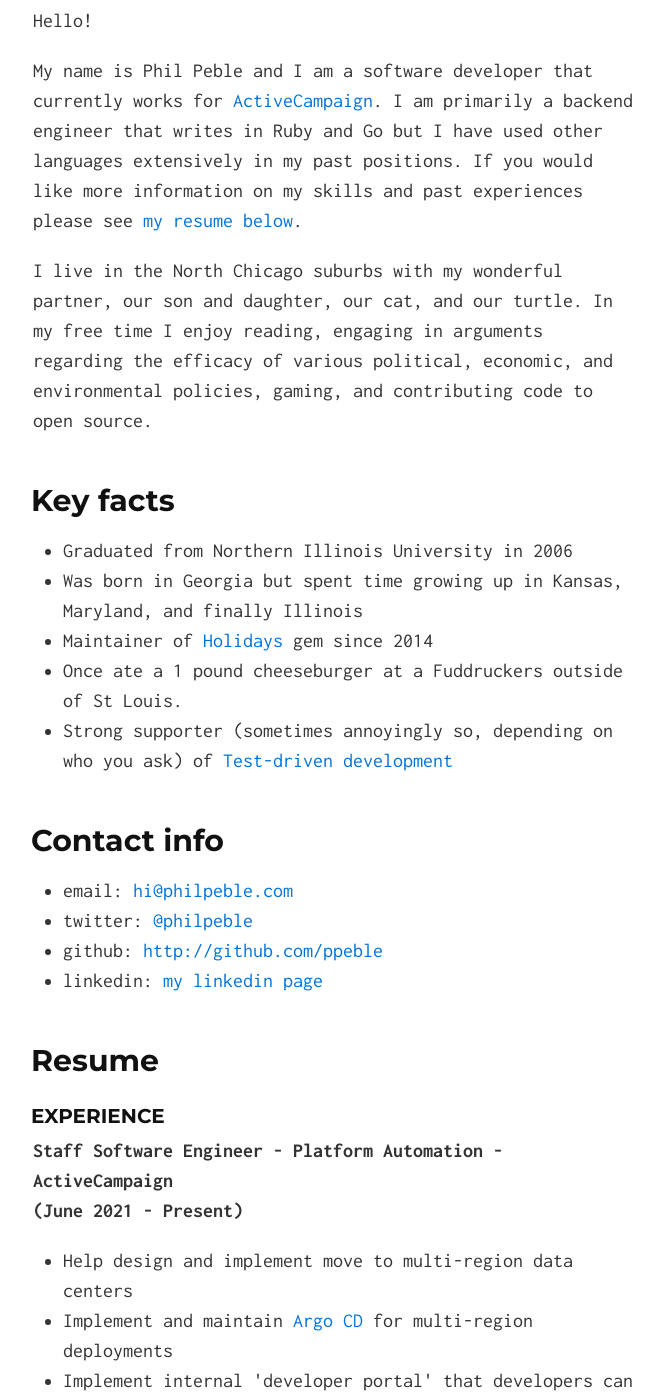
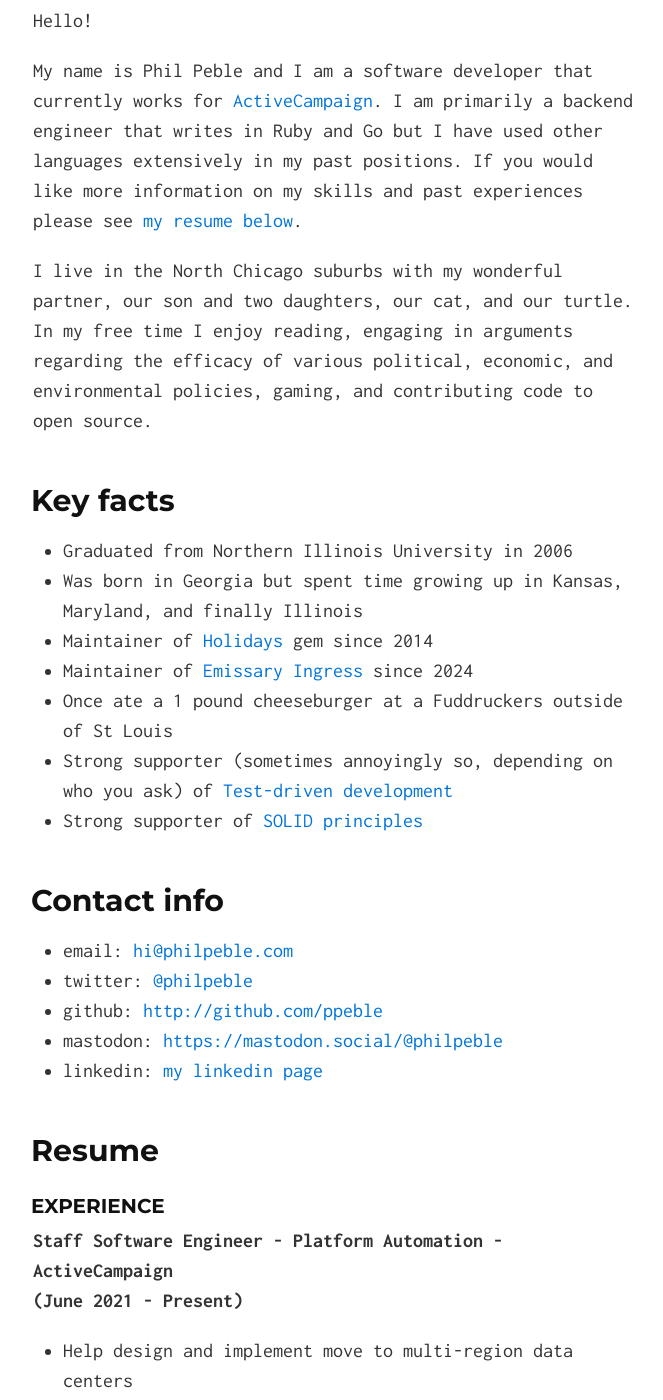
Before and after one commit to ppeble/ppeble.github.io, a Jekyll site: the page built from index.md, in a window 1280 px wide and 1400 px high, scrolled down 214 px. Shown: the whole window, without its empty margins (307-970 px from the left). Built offline with Jekyll 4.4.1, drawn with Linux system fonts in a browser that asks for light colours; some of the changed text lies outside the part shown.

Commit message:
Update for 2024-08-07 with latest info

```diff
--- a/index.md
+++ b/index.md
@@ -6,21 +6,24 @@ Hello!
 
 My name is Phil Peble and I am a software developer that currently works for <a href='http://www.activecampaign.com'>ActiveCampaign</a>. I am primarily a backend engineer that writes in Ruby and Go but I have used other languages extensively in my past positions. If you would like more information on my skills and past experiences please see <a href='#resume'>my resume below</a>.
 
-I live in the North Chicago suburbs with my wonderful partner, our son and daughter, our cat, and our turtle. In my free time I enjoy reading, engaging in arguments regarding the efficacy of various political, economic, and environmental policies, gaming, and contributing code to open source.
+I live in the North Chicago suburbs with my wonderful partner, our son and two daughters, our cat, and our turtle. In my free time I enjoy reading, engaging in arguments regarding the efficacy of various political, economic, and environmental policies, gaming, and contributing code to open source.
 
 ## Key facts
 
 * Graduated from Northern Illinois University in 2006
 * Was born in Georgia but spent time growing up in Kansas, Maryland, and finally Illinois
-* Maintainer of <a href='http://github.com/holidays/holidays'>Holidays</a> gem since 2014
-* Once ate a 1 pound cheeseburger at a Fuddruckers outside of St Louis.
+* Maintainer of <a href='https://github.com/holidays/holidays'>Holidays</a> gem since 2014
+* Maintainer of <a href='https://github.com/emissary-ingress'>Emissary Ingress</a> since 2024
+* Once ate a 1 pound cheeseburger at a Fuddruckers outside of St Louis
 * Strong supporter (sometimes annoyingly so, depending on who you ask) of <a href='https://en.wikipedia.org/wiki/Test-driven_development'>Test-driven development</a>
+* Strong supporter of <a href='https://en.wikipedia.org/wiki/SOLID'>SOLID principles</a>
 
 ## Contact info
 
 * email: <a href='mailto:hi@philpeble.com'>hi@philpeble.com</a>
 * twitter: <a href='https://twitter.com/philpeble'>@philpeble</a>
 * github: <a href='https://github.com/ppeble'>http://github.com/ppeble</a>
+* mastodon: <a href='https://mastodon.social/@philpeble'>https://mastodon.social/@philpeble</a>
 * linkedin: <a href='https://www.linkedin.com/in/phil-peble-9748974a/'>my linkedin page</a>
 
 ## Resume
@@ -139,4 +145,4 @@ I live in the North Chicago suburbs with my wonderful partner, our son and daugh
 
 This page is built with <a href='https://github.com/chibicode/solo/'>Solo</a>, a Jekyll theme for single-page sites.
 
-<strong>Last updated: 2021/12/09</strong>
+<strong>Last updated: 2024/08/07</strong>
```
Also changed, not shown: other parts of index.md (+7 -4 lines), Gemfile.lock, 2 other files.
